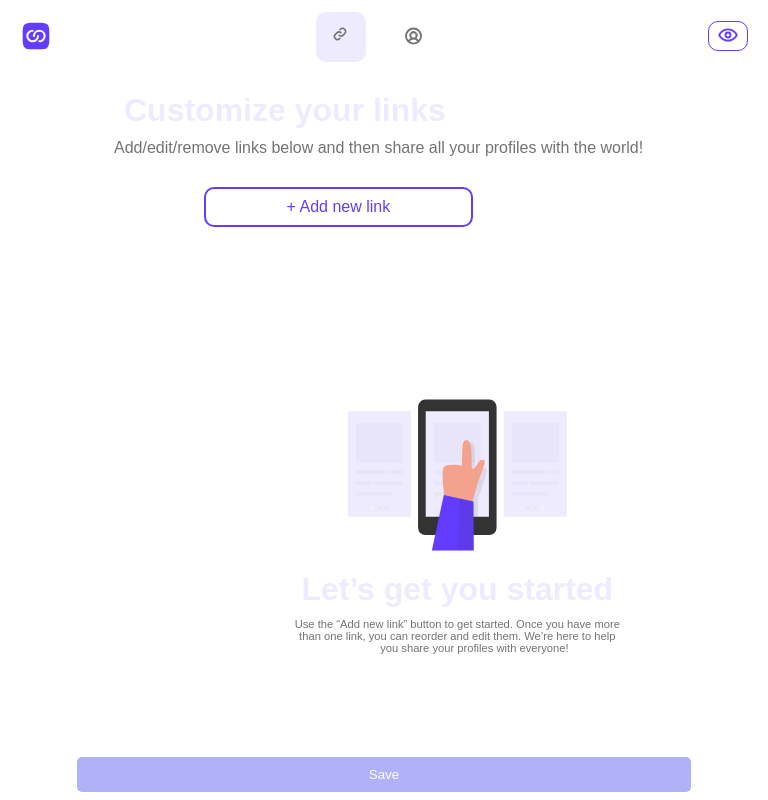
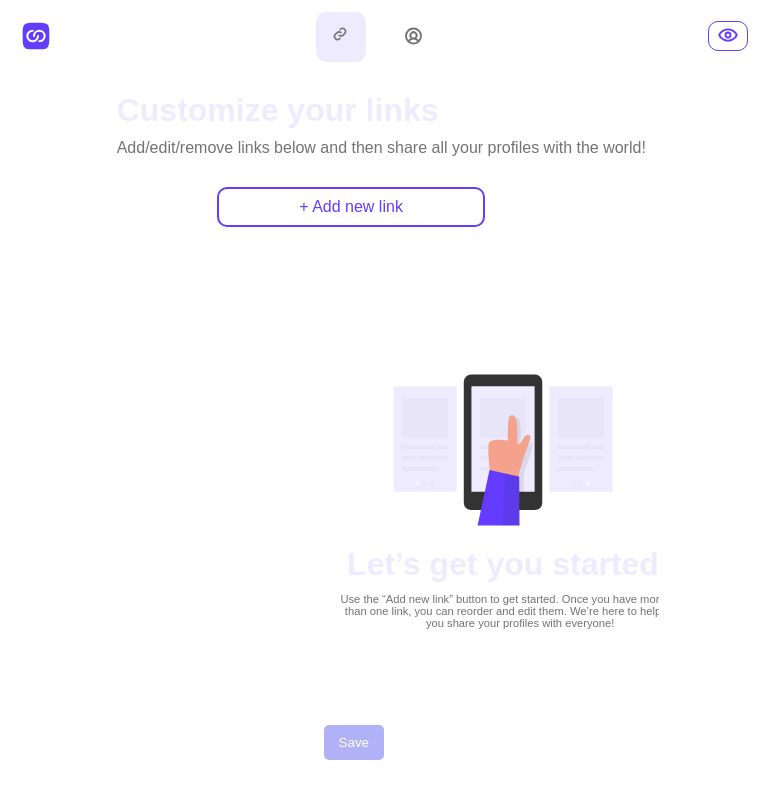
Before and after one commit to DEvARyan77/devlink, a Next.js app: page /1 in a window 768 px wide. Built offline with nearby package versions, Linux system fonts and the light colour scheme.

Commit message:
Littile Bugs

```diff
--- a/src/app/[id]/Empty.css
+++ b/src/app/[id]/Empty.css
@@ -37,3 +37,15 @@
         margin-left: 0;
     }
 }
+
+@media (min-width: 765px) and (max-width: 1024px) {
+    #Empty {
+        display: flex;
+    flex-direction: column;
+    align-items: center;
+    justify-content: center;
+    margin-top: 10%;
+    text-align: center;
+    transform: translateX(0vw);
+    }
+}
--- a/src/app/[id]/RightPage.css
+++ b/src/app/[id]/RightPage.css
@@ -237,18 +237,27 @@
     transform: translateY(-50%);
 }
 
-@media (min-width: 768px) and (max-width: 1024px) {
+@media (min-width: 765px) and (max-width: 1024px) {
     #Add {
         transform: translateX(100px);
+    }
+    .error-message {
+        position: absolute;
+        right: 10px;
+        color: red;
+        font-size: 0.8em;
+        top: 50%;
+        transform: translate(-10%,-50%);
     }
 
     .scrollable-container {
         overflow-x: hidden;
         padding: 10px;
-        margin: 10px 0;
+        margin: 0px -1vw !important;
         height: 100vh; /* Make it take the full screen height */
         max-height: 65vh; /* Ensure it doesn't exceed the viewport height */
         box-sizing: border-box;
+        width: 550px;
     }
 
     .save-button {
@@ -265,7 +274,7 @@
     }
 }
 
-@media (min-width: 10px) and (max-width: 768px) {
+@media (min-width: 10px) and (max-width: 765px) {
     #Add {
         transform: translateX(100px);
     }
--- a/src/app/[id]/RightPage.js
+++ b/src/app/[id]/RightPage.js
@@ -157,7 +157,7 @@ export default function User({links,setLinks}) {
                                                                 </ul>
                                                             )}
                                                             <Image src={Arrow} className={`arrow ${flipped === index ? 'flipped' : ''}`} alt="Arrow indicator" />
-                                                        </div>
+                                                        </div><br></br>
 
                                                         <label>Link</label>
                                                         <div className="input-wrapper">
```
